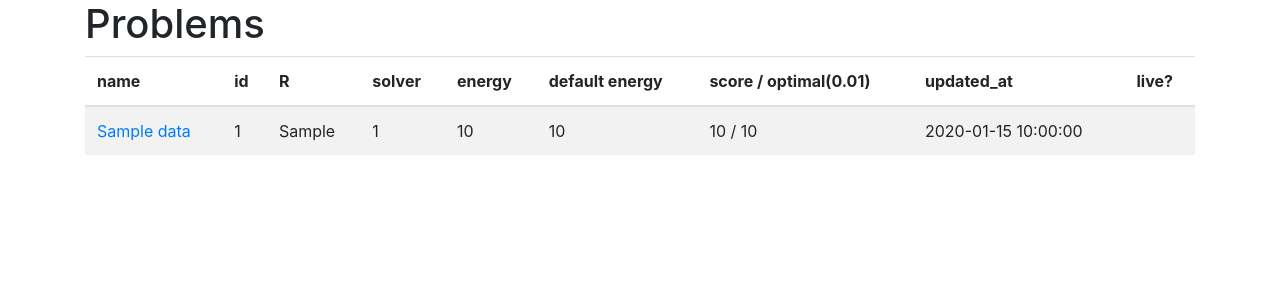
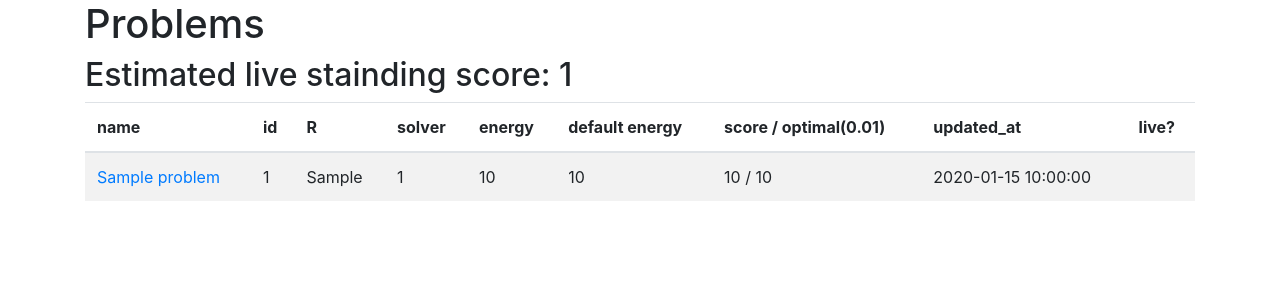
Before and after one commit to atetubou/negainoido-icfpc2018, a Python web app: template flask/templates/list_problems.html in a window 1280 px wide. Shown: the part 56-356 px from the top of the page. Run offline with Jinja, Linux system fonts and the light colour scheme; the template is opened without the code that fills it: most values are stand-ins (such as "Sample title", 1, 10 or a date in 2020); some libraries are stand-ins or nearby versions.

Commit message:
add live standing score

```diff
--- a/flask/app.py
+++ b/flask/app.py
@@ -195,6 +195,7 @@ select name, ifnull(t.created_at,problems.created_at) updated_at, t.solver_id, t
   where name not like "LA%"
   order by name asc
 """)
+        total_score = 0
 
         ret = list(curr)
         for row in ret:
@@ -205,10 +206,13 @@ select name, ifnull(t.created_at,problems.created_at) updated_at, t.solver_id, t
                 opt = standing_tbl[row['name']]['score']
             elif row['score']:
                 opt = row['score'] // 100
+            row['opt'] = opt
             row['suboptimal_score'] = row['score'] and row['max_score'] and score(r, row['max_score'], opt)
+            if row['live']:
+                total_score += (row['estimated_score'] or 0)
             row['r'] = r
 
-        return Ok(ret)
+        return Ok({ "problems" : ret, "total_score" : total_score })
     finally:
         curr.close()
         conn.close()
--- a/flask/templates/list_problems.html
+++ b/flask/templates/list_problems.html
@@ -3,6 +3,7 @@
 {% block content %}
 
 <h1>Problems</h1>
+<h2> Estimated live stainding score: {{ data.total_score }} </h2>
   <table class="table table-striped">
     <thead>
       <tr>
@@ -18,7 +19,7 @@
       </tr>
     </thead>
     <tbody>
-      {% for r in data %}
+      {% for r in data.problems %}
       <tr>
         <td>
             <a href="{{ url_for('list_solution_as_html')}}?problem={{r['name']}}"> {{ r['name'] }} </a>
@@ -29,7 +30,7 @@
         <td> {{ r['id'] }} </td>
         <td> {{ r['r'] }} </td>
         <td> {{ r['solver_id'] }} </td>
-        <td> {{ r['score'] }} </td>
+        <td> {{ r['score'] }} {% if r['live'] %}<br/>({{r['opt']}}){% endif %} </td>
         <td> {{ r['max_score'] }} </td>
         <td> {{ r['estimated_score'] }} / {{ r['suboptimal_score'] }} </td>
         <td> {{ r['updated_at'] }} </td>
```
